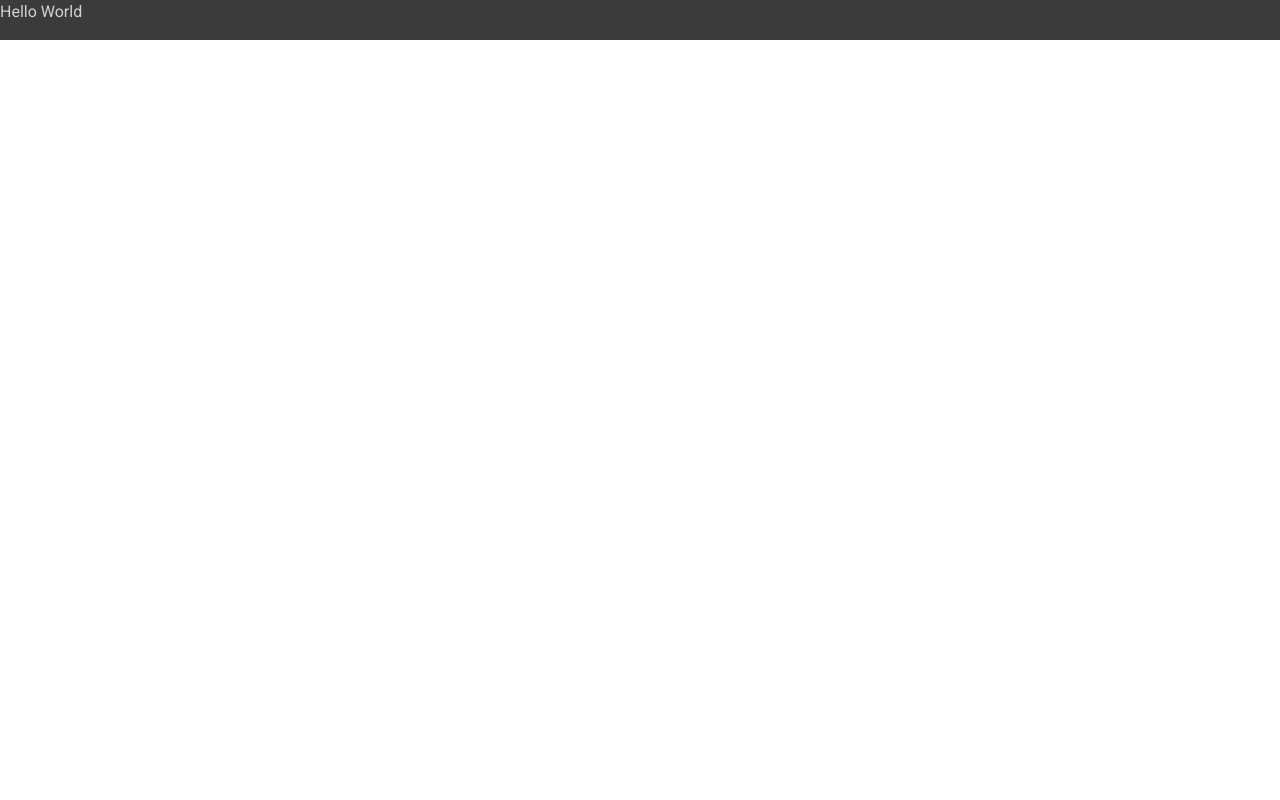
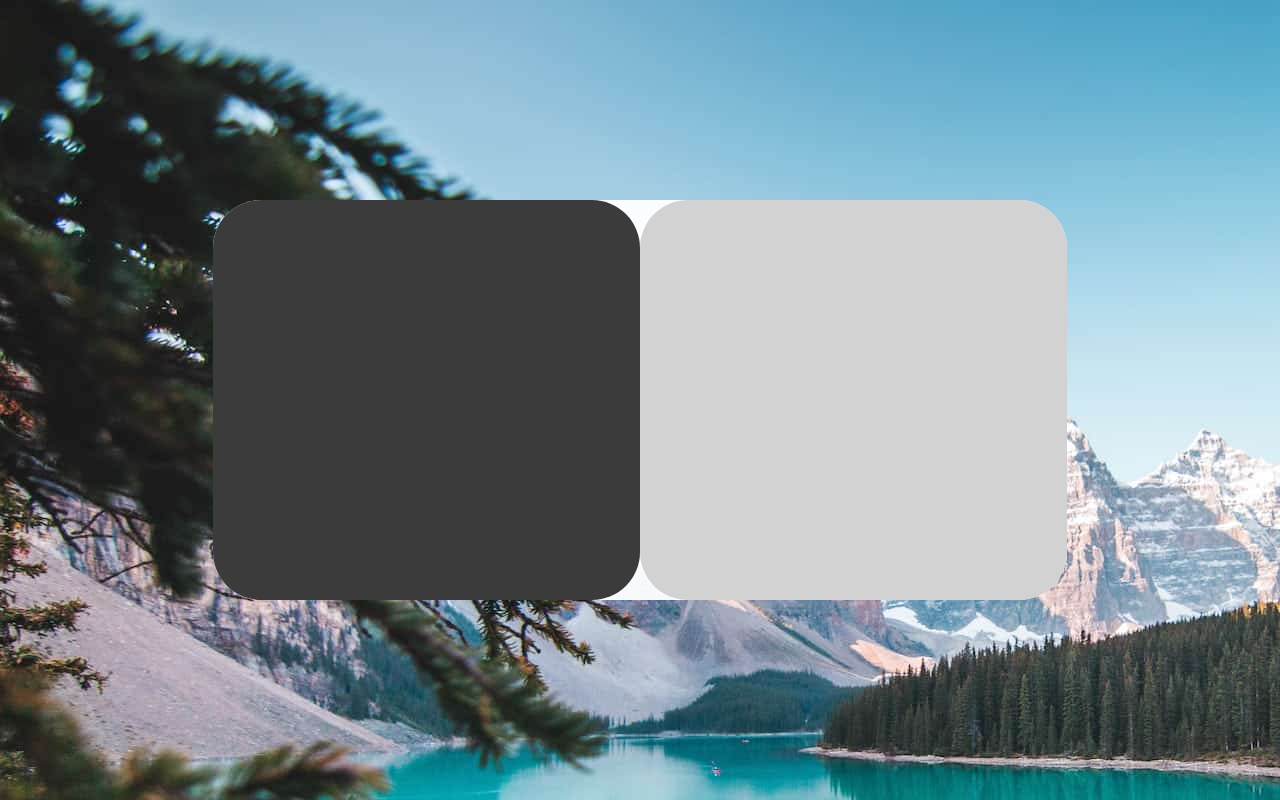
Before and after one commit to tascintra/travelnate, a React (Vite) app: page / in a window 1280 px wide. Built offline with nearby package versions, Linux system fonts and the light colour scheme.

Commit message:
created bg and form wrapper structure

```diff
--- a/src/App.tsx
+++ b/src/App.tsx
@@ -2,8 +2,15 @@ import "./styles/index.css"
 
 export function App() {
   return (
-    <div className="bg-gray-400 h-10">
-      <h1 className="text-gray-300 text-sm">Hello World</h1>
+    <div className="bg-natureBlue h-screen flex items-center justify-center">
+      <div className="bg-transWhite w-2/3 h-3/6 rounded-4xl flex flex-row">
+        <div className="bg-gray-400 w-3/6 h-full rounded-4xl">
+
+        </div>
+        <div className="bg-gray-300 w-3/6 h-full rounded-4xl">
+
+        </div>
+      </div>
     </div>
   )
 }
--- a/tailwind.config.cjs
+++ b/tailwind.config.cjs
@@ -34,6 +34,9 @@ module.exports = {
       },
       backgroundImage: {
         natureBlue: 'url(/public/bg.jpg)',
+      },
+      borderRadius: {
+        '4xl': '3rem',
       }
     },
   },
```
